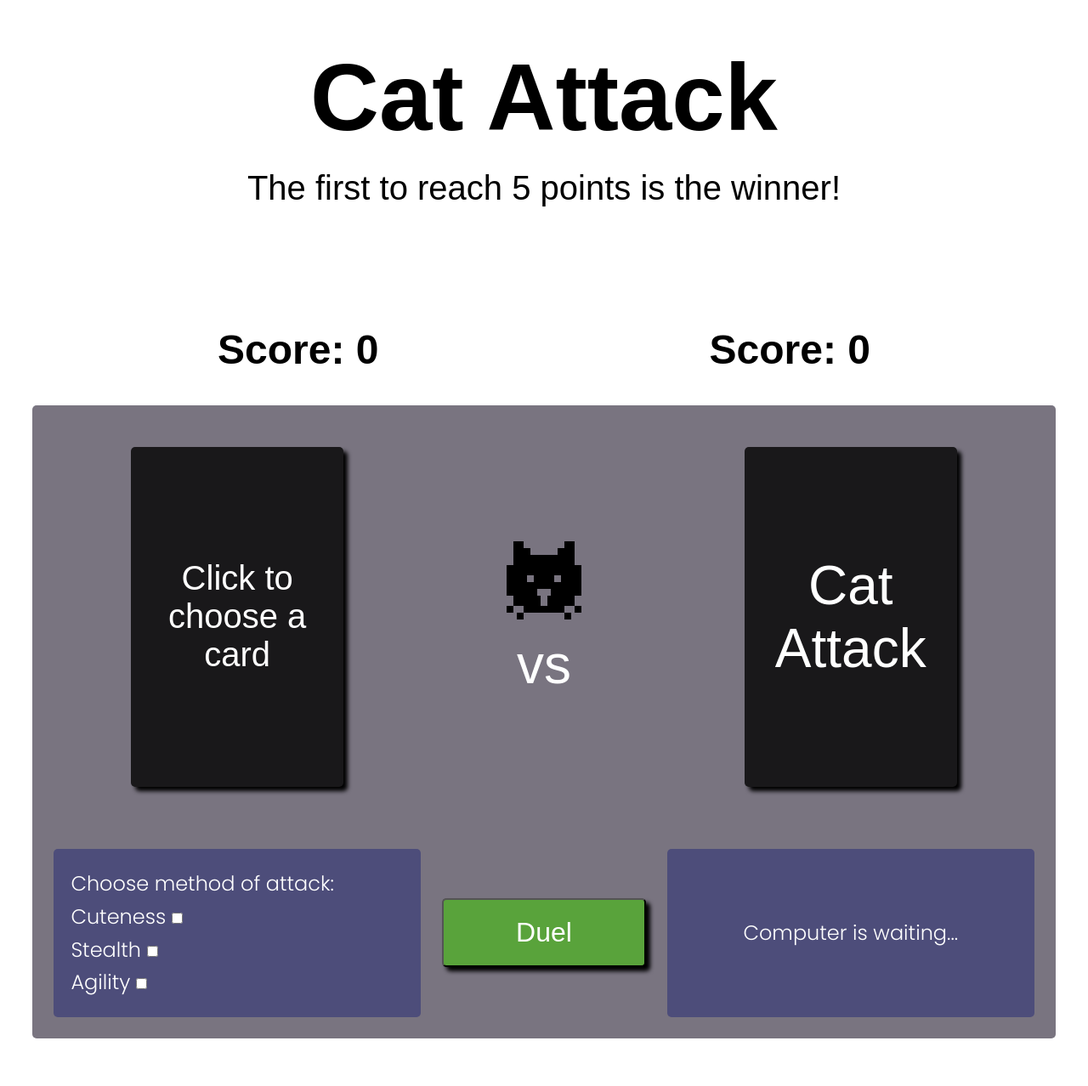
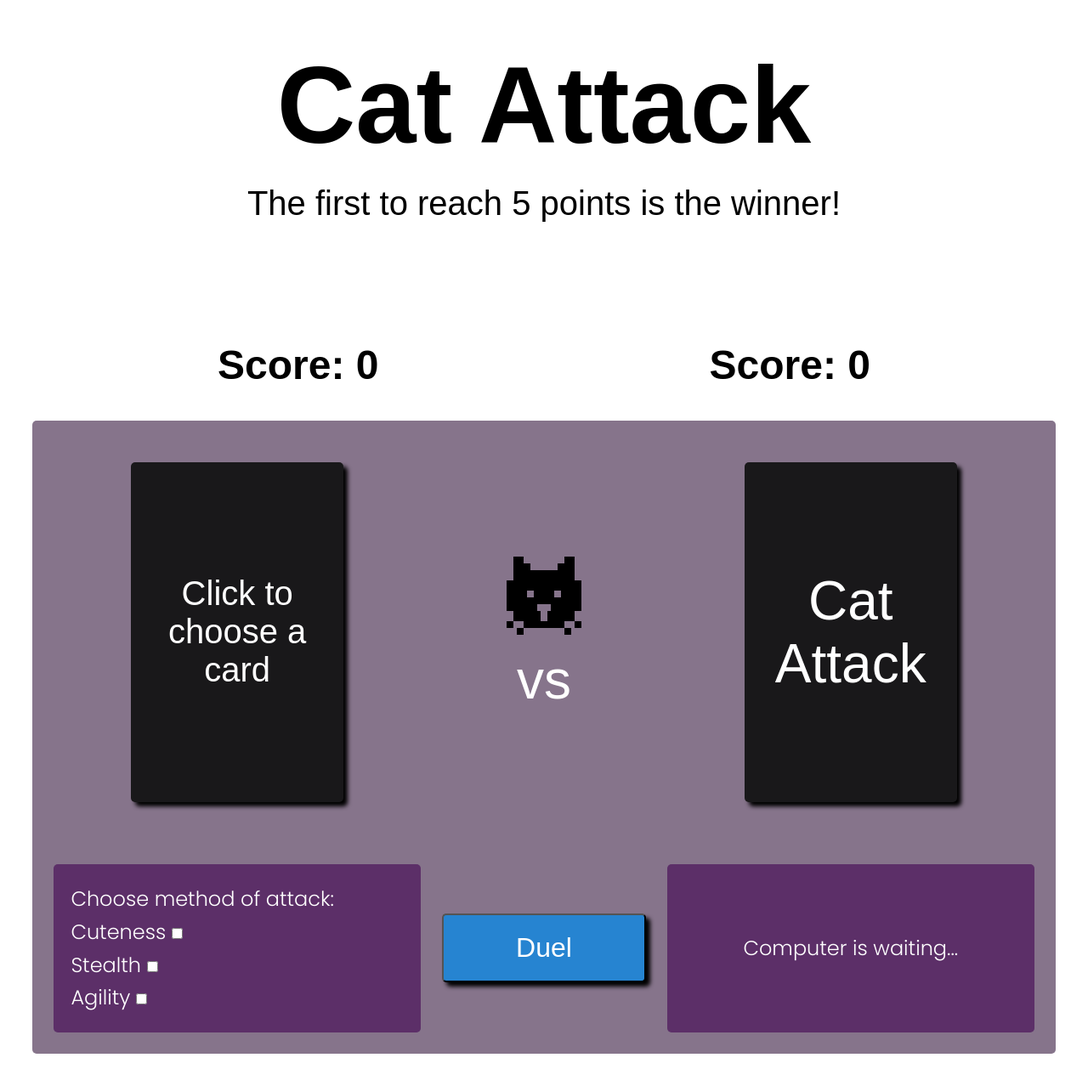
Before and after one commit to BeckyRushton/Cat-Attack-JS-Game, a plain HTML site: page index.html in a window 1280 px wide. Shown: the whole page at 85% size. Drawn offline with Linux system fonts and the light colour scheme; a script that the page names is missing; a web font is replaced by a local one.

Commit message:
Updated colour schemes to purple and blue

```diff
--- a/styles.scss
+++ b/styles.scss
@@ -3,8 +3,8 @@ $main-font: "Solitreo", sans-serif;
 $text-font: "Poppins", sans-serif;
 $card-colour: rgb(25, 24, 26);
 $second-card-colour: rgb(65, 65, 65);
-$options-colour: rgb(77, 77, 122);
-$table-colour: rgb(121, 116, 128);
+$options-colour: rgb(92, 47, 104);
+$table-colour: rgb(134, 116, 139);
 
 * {
   padding: 0;
@@ -191,7 +191,7 @@ body {
 #duel {
   padding: 20px;
   width: 15rem;
-  background-color: rgb(89, 163, 59);
+  background-color: rgb(38, 132, 209);
   color: white;
   font-family: $main-font;
   font-size: 2rem;
@@ -200,7 +200,7 @@ body {
   border-radius: 5px;
 }
 #duel:hover {
-  background-color: rgb(187, 68, 68);
+  background-color: rgb(31, 76, 173);
   transition: 500ms;
 }
 
@@ -239,7 +239,7 @@ body {
   .gameName {
     gap: 20px;
     &__title {
-      font-size: 7rem;
+      font-size: 8rem;
     }
     &__tagline {
       font-size: 2.5rem;
@@ -259,7 +259,7 @@ body {
   }
 
   .resultMessage {
-    font-size: 5rem;
+    font-size: 4.5rem;
   }
 
   .catStats {
```
Also changed, not shown: styles.css, 1 other file.
